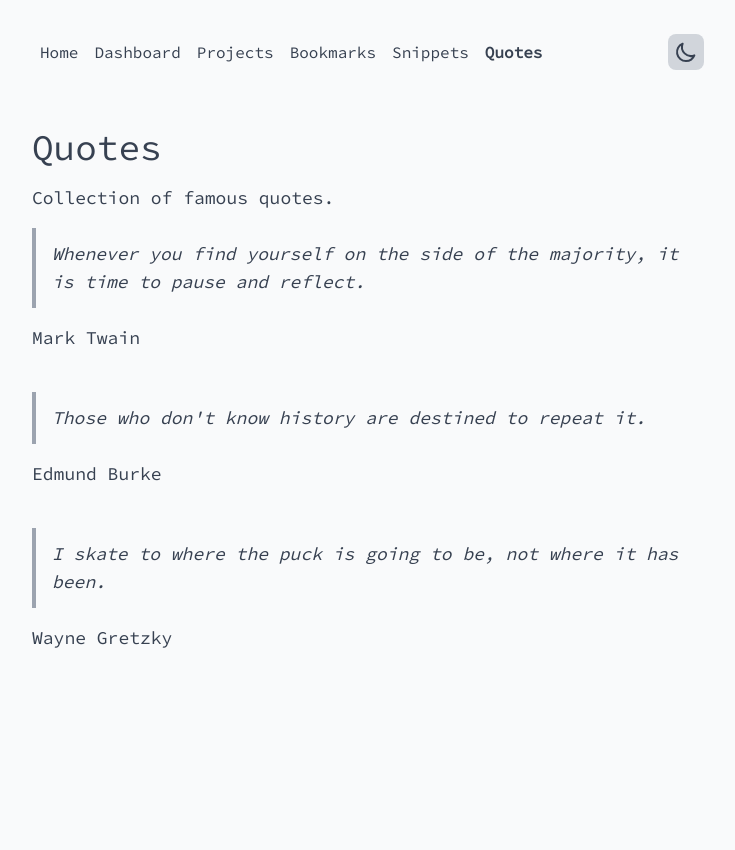
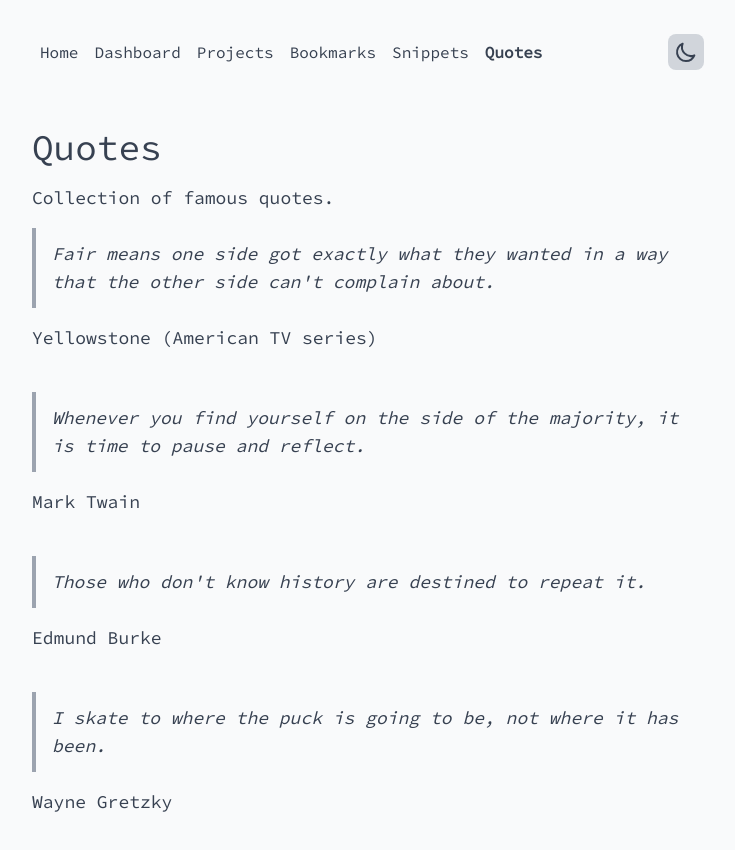
Before and after one commit to destroymayor/jared, a Next.js app: page /quotes in a window 1280 px wide. Shown: the top 850 px of the page, without its empty margins (272-1007 px from the left). Before the commit the page ends 812 px from the top, so only its background shows below. Built offline with nearby package versions, Linux system fonts and the light colour scheme.

Commit message:
chore(data/quotes): Add new item

```diff
--- a/src/data/quotes.js
+++ b/src/data/quotes.js
@@ -1,4 +1,8 @@
 const data = [
+  {
+    author: 'Yellowstone (American TV series)',
+    quote: `Fair means one side got exactly what they wanted in a way that the other side can't complain about.`,
+  },
   {
     author: 'Mark Twain',
     quote:
```
